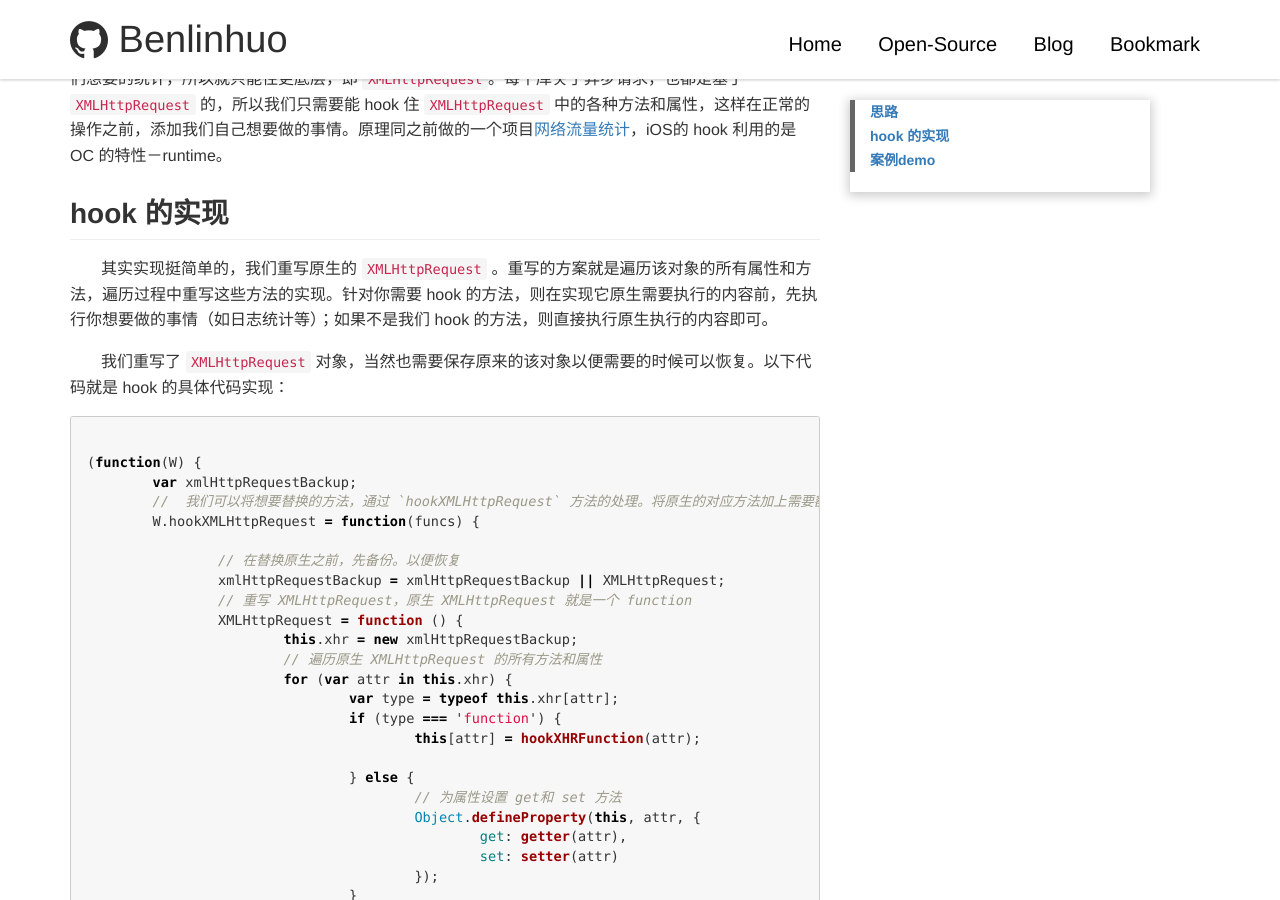
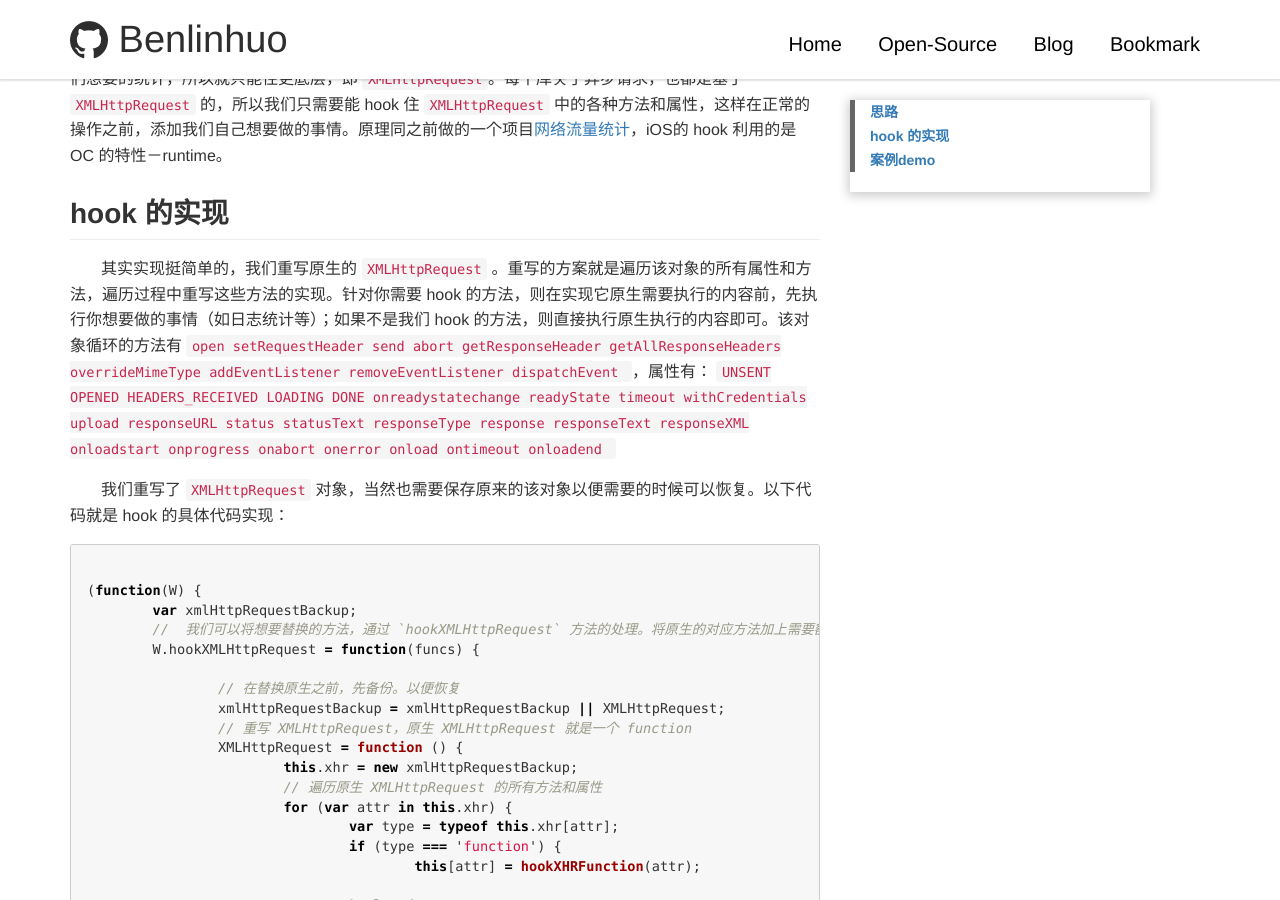
Before and after one commit to benlinhuo/benlinhuo.github.com, a Jekyll site: the page built from _posts/2016-12-25-XMLHttpRequest 底层JS的API请求hook.md, in a window 1280 px wide and 900 px high, scrolled down 477 px. Built offline with Jekyll 4.4.1, drawn with Linux system fonts in a browser that asks for light colours; a script that is not in the unit is left out.

Commit message:
hook 方法属性添加

```diff
--- a/_posts/2016-12-25-XMLHttpRequest 底层JS的API请求hook.md
+++ b/_posts/2016-12-25-XMLHttpRequest 底层JS的API请求hook.md
@@ -13,7 +13,10 @@ description: 如果我们想要在每一个 API 请求的时候做一些事情
 
 ## hook 的实现
 
-&nbsp;&nbsp;&nbsp;&nbsp;&nbsp;&nbsp;&nbsp;其实实现挺简单的，我们重写原生的 `XMLHttpRequest` 。重写的方案就是遍历该对象的所有属性和方法，遍历过程中重写这些方法的实现。针对你需要 hook 的方法，则在实现它原生需要执行的内容前，先执行你想要做的事情（如日志统计等）；如果不是我们 hook 的方法，则直接执行原生执行的内容即可。
+&nbsp;&nbsp;&nbsp;&nbsp;&nbsp;&nbsp;&nbsp;其实实现挺简单的，我们重写原生的 `XMLHttpRequest` 。重写的方案就是遍历该对象的所有属性和方法，遍历过程中重写这些方法的实现。针对你需要 hook 的方法，则在实现它原生需要执行的内容前，先执行你想要做的事情（如日志统计等）；如果不是我们 hook 的方法，则直接执行原生执行的内容即可。该对象循环的方法有 `open  setRequestHeader   send   abort  getResponseHeader   getAllResponseHeaders   overrideMimeType  addEventListener  removeEventListener  dispatchEvent `，属性有： `UNSENT  OPENED   HEADERS_RECEIVED   LOADING  DONE
+onreadystatechange  readyState  timeout  withCredentials   upload   responseURL
+status   statusText   responseType  response   responseText   responseXML   onloadstart
+onprogress   onabort   onerror   onload   ontimeout  onloadend `
 
 &nbsp;&nbsp;&nbsp;&nbsp;&nbsp;&nbsp;&nbsp;我们重写了 `XMLHttpRequest` 对象，当然也需要保存原来的该对象以便需要的时候可以恢复。以下代码就是 hook 的具体代码实现：
 
```
